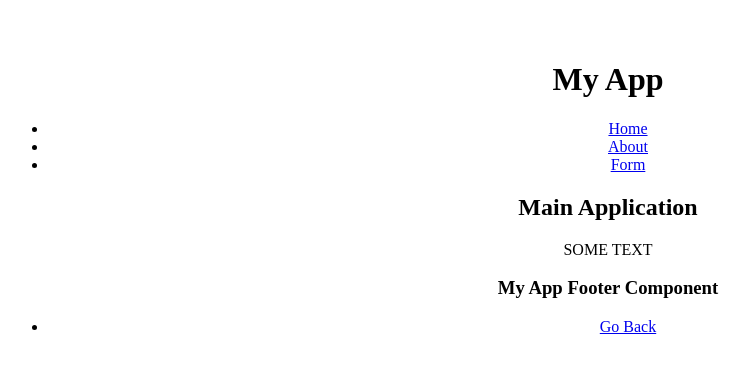
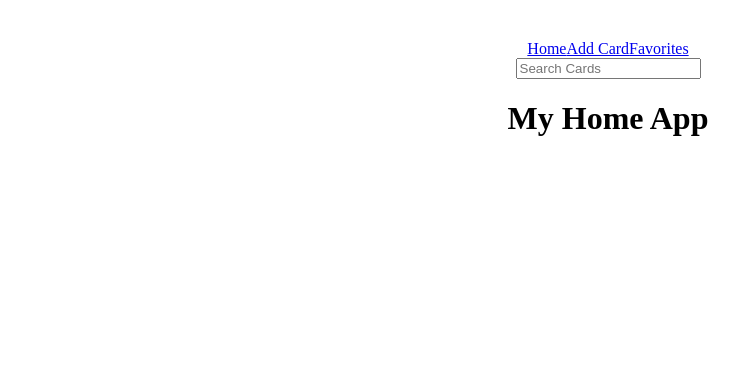
Before and after one commit to kelvinacosta/flatiron-phase-2-react-project-frontend, a React (Vite) app: page / in a window 1280 px wide. Shown: the top 370 px of the page, without its empty margins (32-781 px from the left). Built offline with nearby package versions, Linux system fonts and the light colour scheme.

Commit message:
add searchBar component

```diff
--- a/src/App.jsx
+++ b/src/App.jsx
@@ -1,20 +1,36 @@
 import { useState } from 'react'
+import { Route, Switch } from "react-router-dom";
 import './App.css'
-import Header from './components/Header'
-import Main from './components/Main'
-import Footer from './components/Footer'
+import Home from './components/Home'
+import DragonBallForm from './components/DragonBallForm';
+import Favorites from './components/Favorites'
+import NavBar from './components/NavBar';
+
 
 
 const App =  () => {
-  const [count, setCount] = useState(0)
+
+
+
 
   return (
-    <>
-      <Header />
-      <Main />
-      <Footer />
+    <div>
+    <NavBar />
+    <Switch>
 
-    </>
+      <Route path="/favorites">
+        <Favorites />
+      </Route>
+      <Route path="/form">
+        <DragonBallForm />
+      </Route>
+      <Route exact path="/">
+        <Home />
+      </Route>
+
+    </Switch>
+
+    </div>
   )
 }
 
--- a/src/components/Main.jsx
+++ b/src/components/DragonBallForm.jsx
@@ -1,8 +1,10 @@
-const Main = () => {
+import React from "react";
+
+const DragonBallForm = () => {
     return (
         <>
         <main>
-            <h2>Main Application</h2>
+            <h2>Add a Card</h2>
             <p>
                 SOME TEXT
             </p>
@@ -12,4 +14,4 @@ const Main = () => {
     )
 }
 
-export default Main;
+export default DragonBallForm;
--- a/src/components/Footer.jsx
+++ b/src/components/Favorites.jsx
@@ -1,4 +1,4 @@
-const Footer = () => {
+const Favorites = () => {
     return (
         <>
         <footer>
@@ -16,4 +16,4 @@ const Footer = () => {
     )
 }
 
-export default Footer;
+export default Favorites;
--- a/src/components/Header.jsx
+++ /dev/null
@@ -1,25 +0,0 @@
-const Header = () => {
-    return (
-        <>
-        <header>
-        <h1>My App</h1>
-        <nav>
-            <ul>
-                <li>
-                    <a href="#some-id1">Home</a>
-                </li>
-                <li>
-                    <a href="#some-id2">About</a>
-                </li>
-                <li>
-                    <a href="#some-id3">Form</a>
-                </li>
-            </ul>
-        </nav>
-        </header>
-
-        </>
-    )
-}
-
-export default Header;
--- /dev/null
+++ b/src/components/Home.jsx
@@ -0,0 +1,15 @@
+import React from "react";
+
+const Home = () => {
+    return (
+        <>
+        <header>
+        <h1>My Home App</h1>
+
+        </header>
+
+        </>
+    )
+}
+
+export default Home;
--- /dev/null
+++ b/src/components/NavBar.jsx
@@ -0,0 +1,26 @@
+import React from "react";
+import { NavLink,useLocation } from "react-router-dom";
+import SearchBar from "./SearchBar";
+
+const NavBar = () => {
+
+    const location = useLocation();
+    const isHome = location.pathname === '/';
+
+    return (
+        <div>
+            <NavLink to="/">
+                Home
+            </NavLink>
+            <NavLink to="/form">
+                Add Card
+            </NavLink>
+            <NavLink to="/favorites">
+                Favorites
+            </NavLink>
+            {isHome && <SearchBar />}
+        </div>
+    )
+}
+
+export default NavBar;
--- /dev/null
+++ b/src/components/SearchBar.jsx
@@ -0,0 +1,11 @@
+import React from "react";
+
+const SearchBar = () => {
+    return (
+        <div>
+            <input type="text" placeholder="Search Cards"/>
+        </div>
+    )
+}
+
+export default SearchBar;
--- a/src/main.jsx
+++ b/src/main.jsx
@@ -1,10 +1,15 @@
 import React from 'react'
 import ReactDOM from 'react-dom/client'
+import { BrowserRouter } from "react-router-dom";
 import App from './App.jsx'
+
 // import './index.css'
 
 ReactDOM.createRoot(document.getElementById('root')).render(
   <React.StrictMode>
+    <BrowserRouter>
+
     <App />
+    </BrowserRouter>
   </React.StrictMode>,
 )
```
